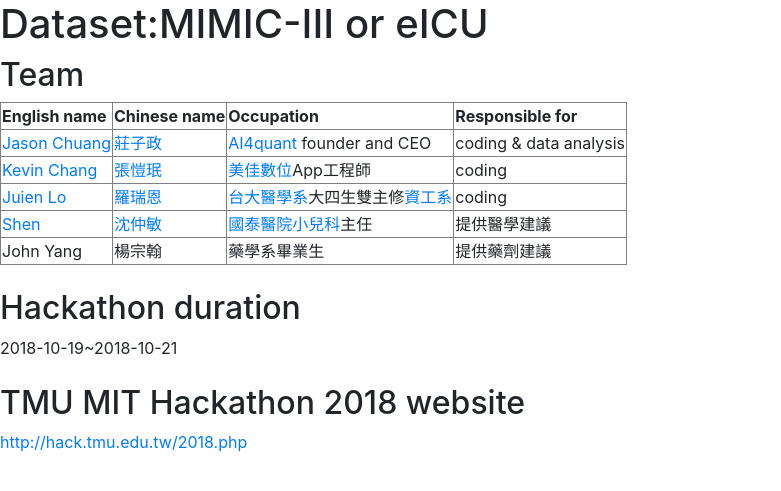
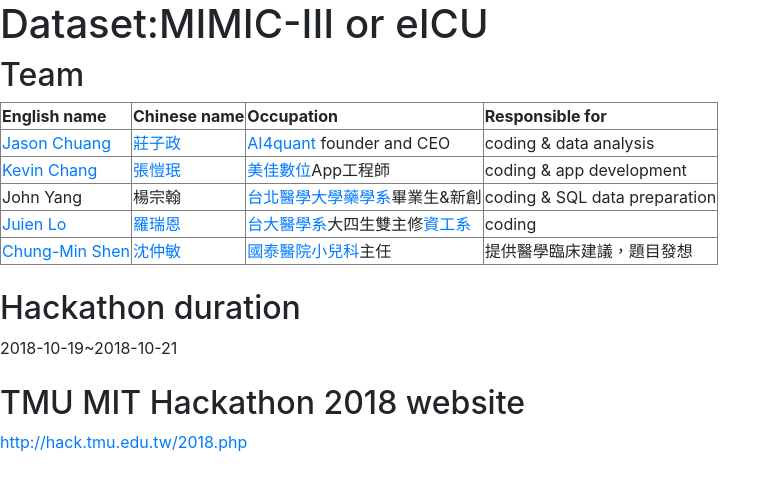
Before and after one commit to chuangtc/tmu_hackathon2018, a PHP site: page / in a window 1280 px wide. Shown: the part 40-531 px from the top of the page, without its empty margins (0-781 px from the left). Run offline with PHP 8.4, Linux system fonts and the light colour scheme.

Commit message:
add more info. in home page

```diff
--- a/index.php
+++ b/index.php
@@ -46,8 +46,15 @@
         <td><a href="https://www.cakeresume.com/chile109" target="_blank">Kevin Chang </a></td>
         <td><a href="https://www.cakeresume.com/chile109" target="_blank">張愷珉 </td>
         <td><a href="http://www.megalive.com.tw/#">美佳數位</a>App工程師</td>
-        <td>coding </td>
+        <td>coding & app development</td>
       </tr>
+      <tr>
+        <td>John Yang </td>
+        <td>楊宗翰 </td>
+        <td><a href="http://pharmschool.tmu.edu.tw/main.php" target="_blank">台北醫學大學藥學系</a>畢業生&新創 </td>
+        <td>coding & SQL data preparation</td>
+      </tr>
+
       <tr>
         <td><a href="http://www.epochtimes.com/b5/15/2/25/n4374047.htm" target="_blank">Juien Lo </a></td>
         <td><a href="http://www.epochtimes.com/b5/15/2/25/n4374047.htm" target="_blank">羅瑞恩 </a></td>
@@ -55,16 +62,10 @@
         <td>coding </td>
       </tr>
       <tr>
-        <td><a href="https://www.cgh.org.tw/tw/content/doctor/09218a.html" target="_balnk">Shen </a></td>
+        <td><a href="https://www.cgh.org.tw/tw/content/doctor/09218a.html" target="_balnk">Chung-Min Shen </a></td>
         <td><a href="https://www.cgh.org.tw/tw/content/doctor/09218a.html" target="_balnk">沈仲敏</a> </td>
         <td><a href="https://www.cgh.org.tw/tw/content/depart/D100/">國泰醫院小兒科</a>主任</td>
-        <td>提供醫學建議</td>
-      </tr>
-      <tr>
-        <td>John Yang </td>
-        <td>楊宗翰 </td>
-        <td>藥學系畢業生 </td>
-        <td>提供藥劑建議</td>
+        <td>提供醫學臨床建議，題目發想</td>
       </tr>
 
     </table>
```
